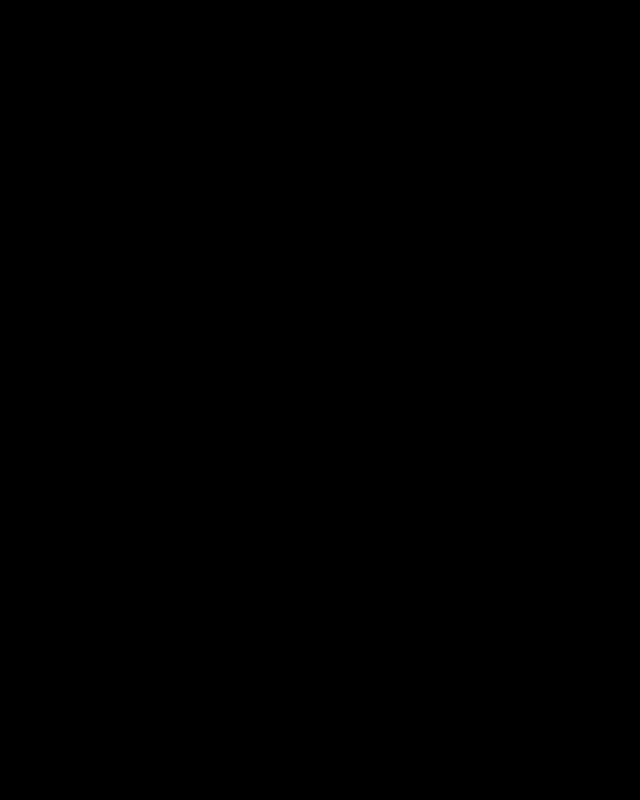
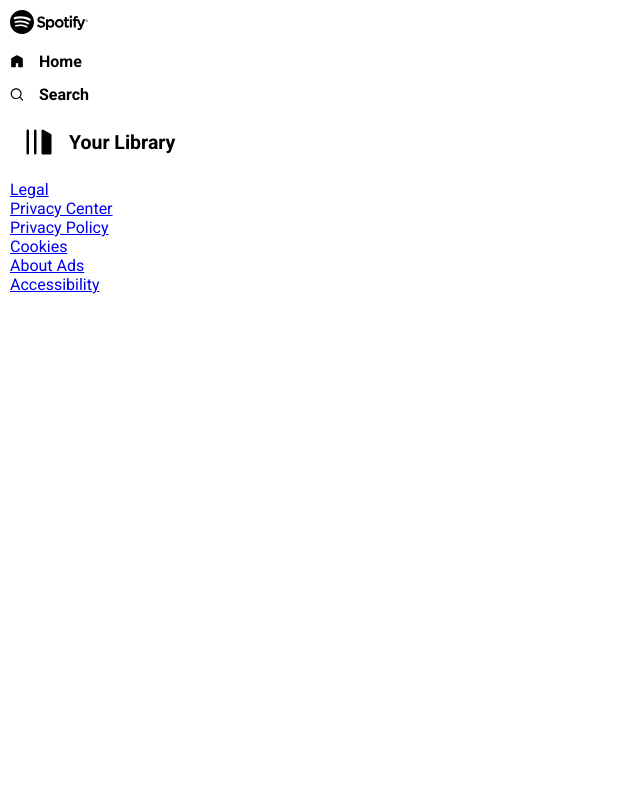
Before and after one commit to YashRuikar/Spotify_Clone, a plain HTML site: page index.html in a window 1280 px wide. Shown: the top 800 px of the page, without its empty margins (0-640 px from the left). Drawn offline with Linux system fonts and the light colour scheme.

Commit message:
Home section

```diff
--- a/style.css
+++ b/style.css
@@ -1,4 +1,49 @@
+@import url('https://fonts.googleapis.com/css2?family=Roboto:ital,wght@0,100;0,300;0,400;0,500;0,700;0,900;1,100;1,300;1,400;1,500;1,700;1,900&display=swap');
+
+*{
+    margin: 0;
+    padding: 0;
+    font-family: 'Roboto', sans-serif;
+}
+
 body{
-    background-color: black;
-    color: white;
+    /* background-color: black;
+    color: white; */
 }
+
+.left{
+    width: 25vw;
+    padding: 10px;
+}
+
+.right{
+    width: 75vw;
+}
+
+.home{
+
+}
+
+.home ul li {
+    display: flex;
+    gap: 15px;
+    width: 14px;
+    list-style: none;
+    padding-top: 14px;
+    font-weight: bold;
+}
+
+.heading{
+    display: flex;
+    gap: 15px;
+    width: 100%;
+    padding-top: 14px;
+    padding: 23px 14px;
+    font-weight: bold;
+    align-items: center;
+    font-size: 13px;
+}
+
+.heading img{
+    width: 30px;
+}
```
